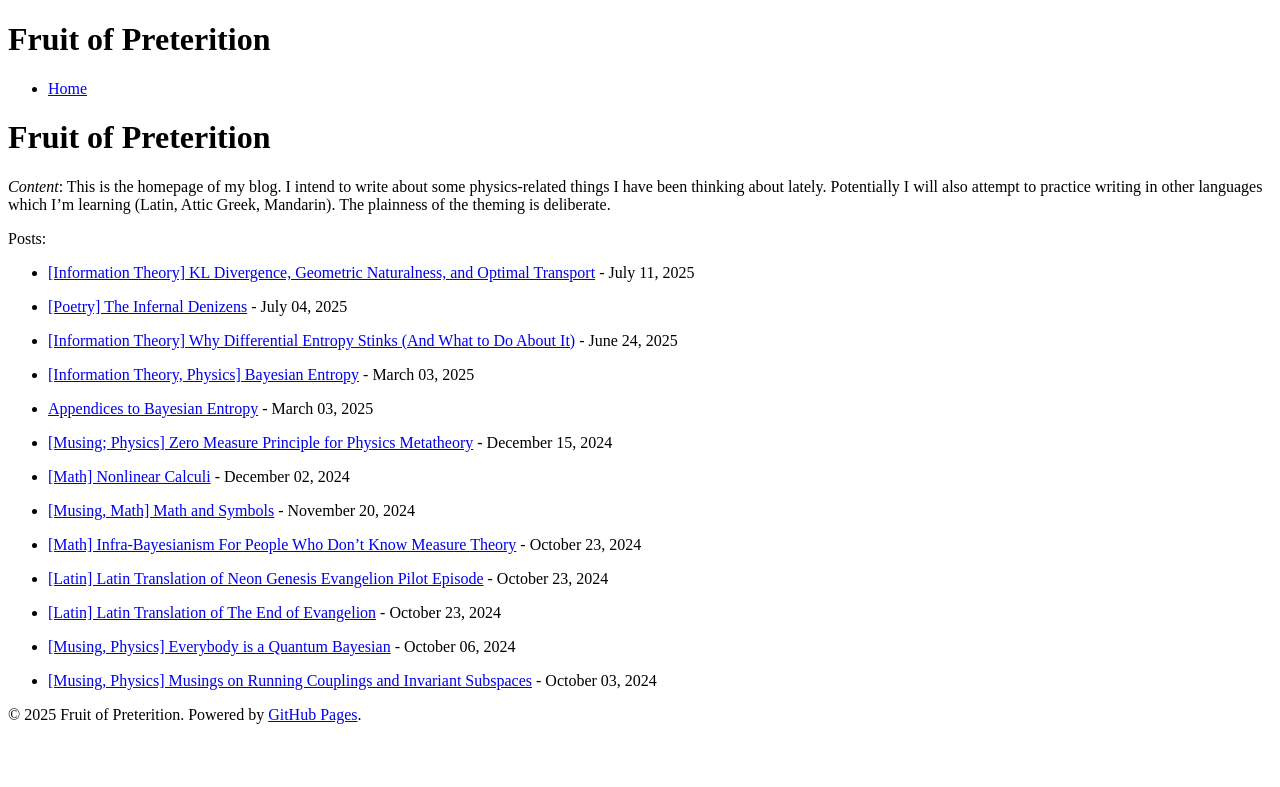
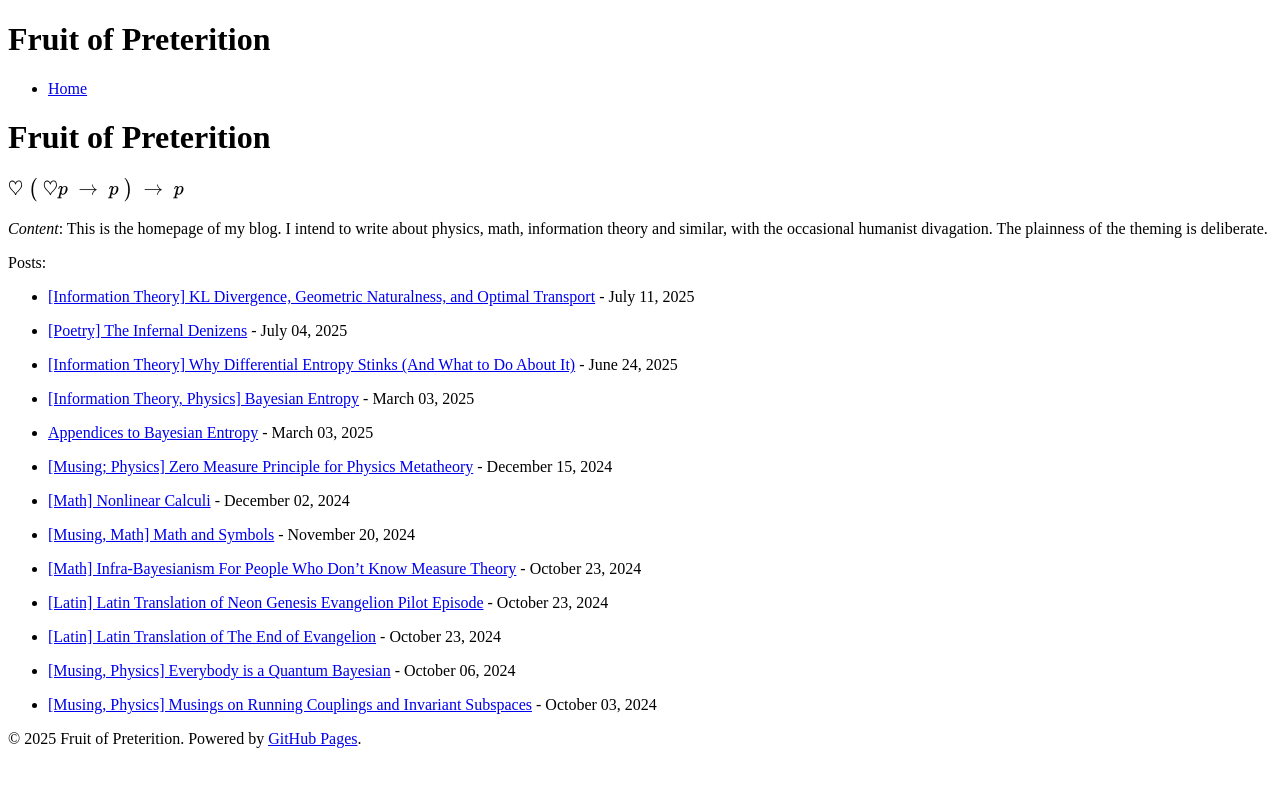
Before and after one commit to CharlesR-W/crw-blog, a Jekyll site: the page built from index.md, in a window 1280 px wide. Shown: the top 787 px of the page. Built offline with Jekyll 4.4.1, drawn with Linux system fonts in a browser that asks for light colours.

Commit message:
Update blog from Obsidian

```diff
--- a/index.md
+++ b/index.md
@@ -4,7 +4,10 @@ title: "Fruit of Preterition"
 ---
 
 # Fruit of Preterition
-*Content*: This is the homepage of my blog.  I intend to write about some physics-related things I have been thinking about lately.  Potentially I will also attempt to practice writing in other languages which I'm learning (Latin, Attic Greek, Mandarin).  The plainness of the theming is deliberate.
+### $\heartsuit \; \big( \; \heartsuit p \;\rightarrow\; p \; \big) \;\rightarrow\; p$
+
+
+*Content*: This is the homepage of my blog.  I intend to write about physics, math, information theory and similar, with the occasional humanist divagation.  The plainness of the theming is deliberate.
 
 Posts:
 
```
